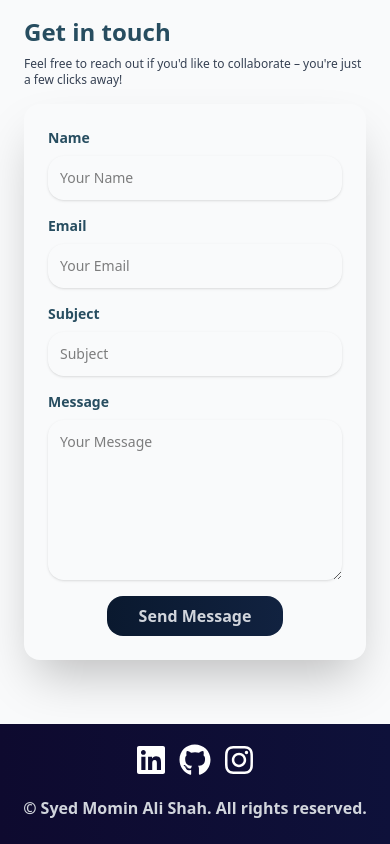
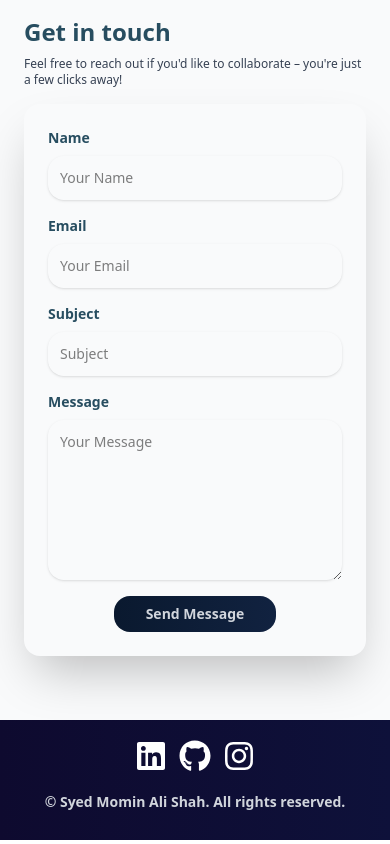
Before and after one commit to smshah121/Portfolio-Website, a React (Vite) app: page / in a window 390 px wide. Shown: the part 7544-8388 px from the top of the page. Built offline with nearby package versions, Linux system fonts and the light colour scheme.

Commit message:
changes saved

```diff
--- a/src/App.jsx
+++ b/src/App.jsx
@@ -747,7 +747,7 @@ function App() {
                 <div className="flex justify-center">
                   <button
                     type="submit"
-                    className="bg-gradient-to-r from-[#0A192F] to-[#112240] font-bold text-gray-300 hover:bg-[#274D60] hover:text-[#6BA3BE] px-8 py-2 rounded-2xl"
+                    className="bg-gradient-to-r from-[#0A192F] to-[#112240] text-sm md:text-base font-bold text-gray-300 hover:bg-[#274D60] hover:text-[#6BA3BE] px-8 py-2 rounded-2xl"
                   >
                     Send Message
                   </button>
@@ -783,7 +783,7 @@ function App() {
           </a>
         </div>
         <div className="flex justify-center">
-          <h2 className="text-gray-300 font-bold">
+          <h2 className="text-gray-300 text-sm  md:text-base font-bold">
             © Syed Momin Ali Shah. All rights reserved.
           </h2>
         </div>
```
